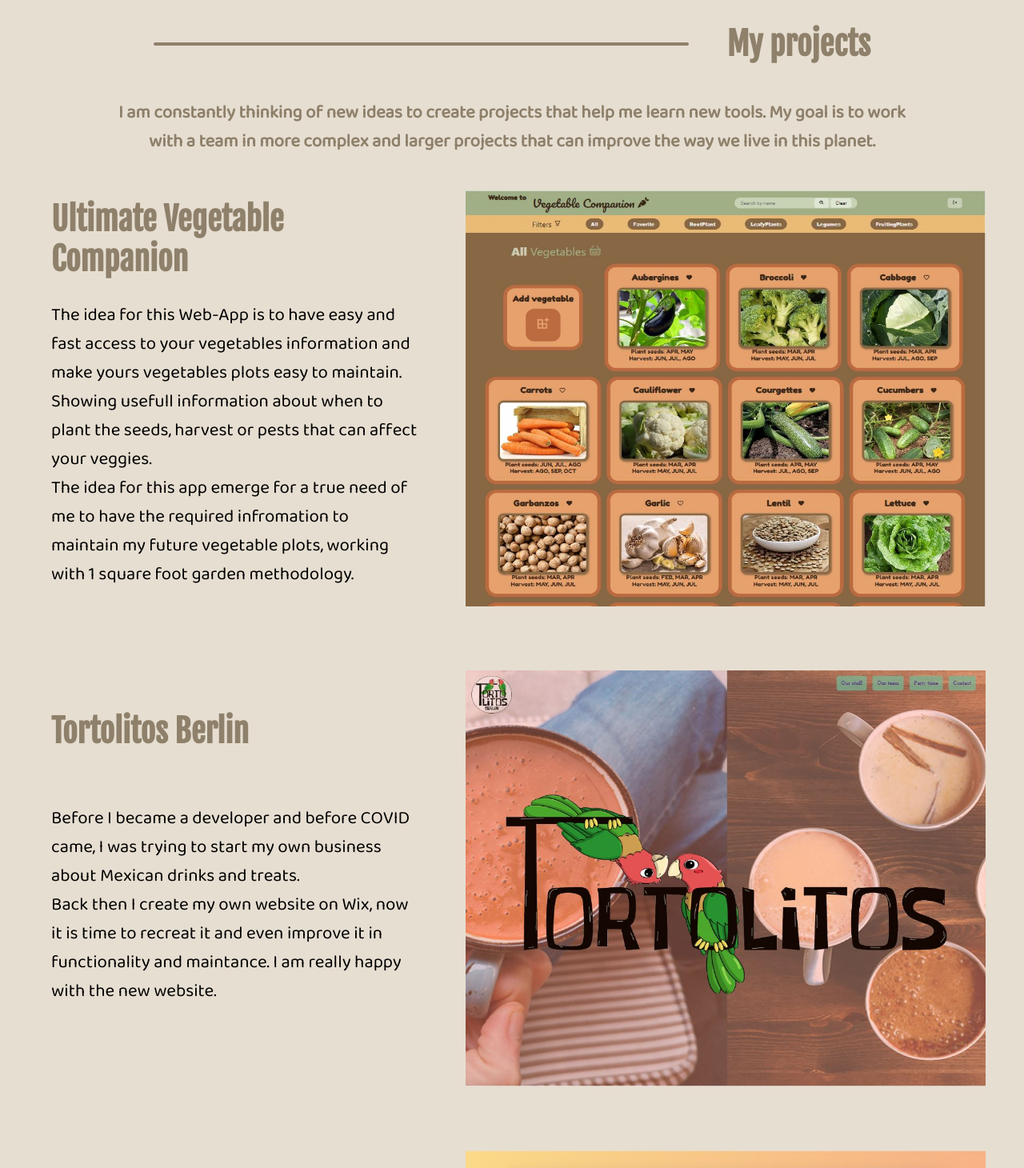
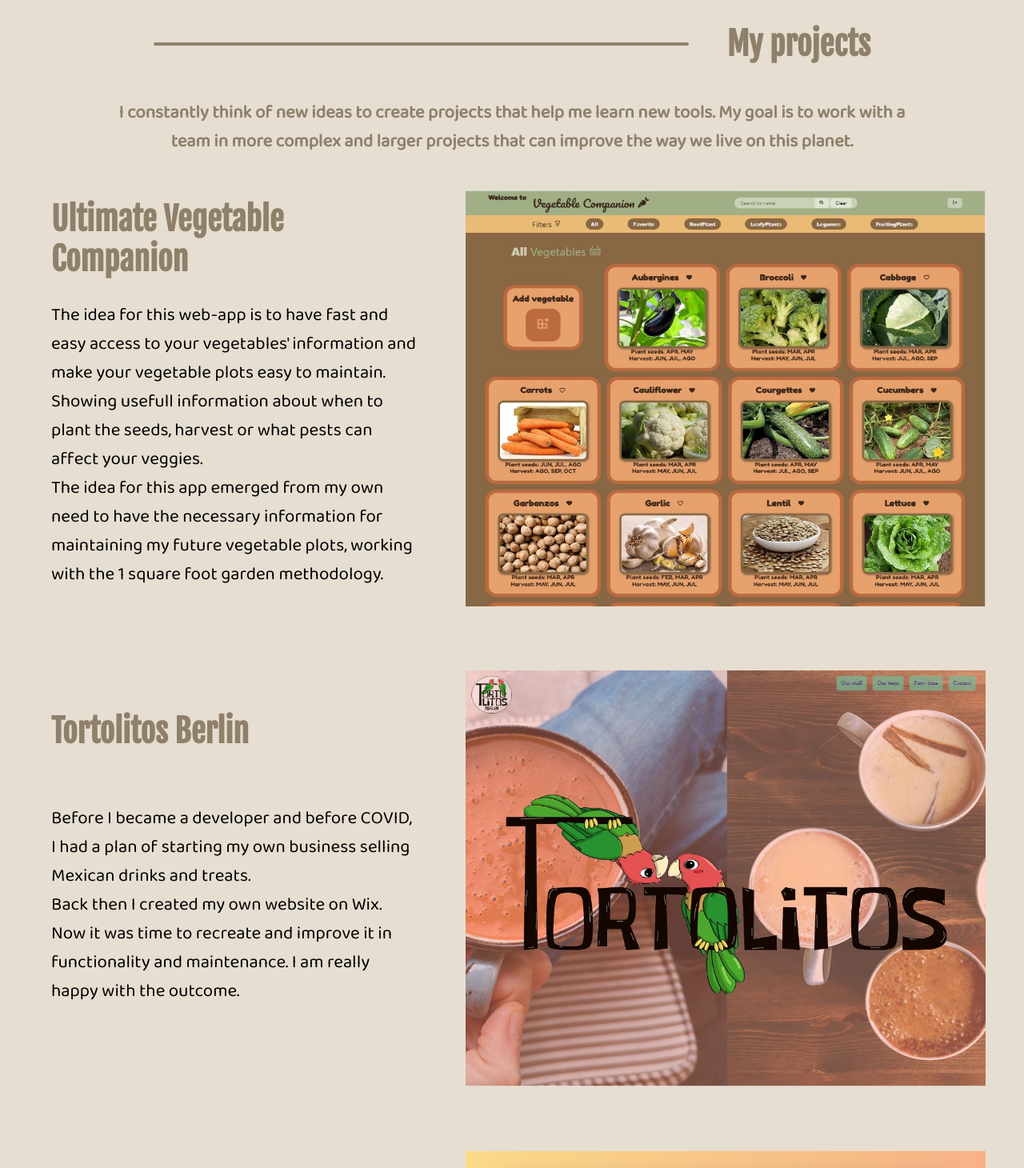
Before and after one commit to letsbehuman/jorge_rodriguez, a Next.js app: page / in a window 1280 px wide. Shown: the part 1170-2630 px from the top of the page at 80% size. Built offline with nearby package versions, Linux system fonts and the light colour scheme.

Commit message:
adding repo to projects

```diff
--- a/components/collaboration.js
+++ b/components/collaboration.js
@@ -16,7 +16,7 @@
       </div>
       <h4>
         {
-          ' I belive that we can help each others in many ways. If your project is trying to do well to others, do not hesitate to contact me and we will see a way to collaborate.'
+          ' I believe that we can help each other in many ways. If your project is trying to do good to others, do not hesitate to contact me and we will see how we can collaborate.'
         }
       </h4>
     </div>
--- a/components/contact.js
+++ b/components/contact.js
@@ -63,7 +63,10 @@
             </a>
           </h5>
           <h5>
-            <a href="cv.pdf" download="Jorge Rodriguez CV.pdf">
+            <a
+              href="Jorge_Rodriguey_resume.pdf"
+              download="Jorge Rodriguez CV.pdf"
+            >
               {'My resume'}
             </a>
           </h5>
--- a/components/projects.js
+++ b/components/projects.js
@@ -12,7 +12,7 @@
       </div>
       <p className={styles.myGoal}>
         {
-          'I am constantly thinking of new ideas to create projects that help me learn new tools. My goal is to work with a team in more complex and larger projects that can improve the way we live in this planet.'
+          'I constantly think of new ideas to create projects that help me learn new tools. My goal is to work with a team in more complex and larger projects that can improve the way we live on this planet.'
         }
       </p>
       <div>
--- a/utils/aboutContent.js
+++ b/utils/aboutContent.js
@@ -3,35 +3,35 @@
     id: 1,
     tabName: 'Being weird',
     header: 'How I see the world',
-    body: 'I think human kind are here to enhance the potential on the planet,    even tough all living things and the earth itself is capable of heal or maintain balance, with the abilities that only humans have, we could think ahead and help all creatures, and perhaps if it is not too presumptuous, improve the relationship between species,ecosystems and evolve together as a whole.',
+    body: 'I think human kind is here to enhance its potential on the planet. Eventough all living things and the earth itself is capable of healing and maintaining its balance, perhaps, if it is not too presumptuous, with the abilities that we as humans have we could even improve the relationship between species, ecosystems and evolve together as a whole.',
     tabStyle: 'beingWeird',
   },
   {
     id: 2,
     tabName: 'Sustainability',
     header: 'My actions',
-    body: 'Not too long ago, I started to be more aware of what I do, with whom  and for whom. Taking a moment to seeing the whole picture, give my the chance to decide which path is aligned with the world I want to live in. I feel more calm knowing where I am going and what am leaving behind for those to come.',
+    body: 'Not too long ago, I started to be more aware of what I do, with whom  and for whom. Taking a moment to seeing the whole picture, gives me the chance to decide which path is aligned with the world I want to live in. I feel more calm knowing where I am going and what I am leaving behind for those to come.',
     tabStyle: 'sustainability',
   },
   {
     id: 3,
     tabName: 'Hobbies',
     header: 'What I like to do?',
-    body: 'If you want to compete but not taking it TOO seriously, you can count on me, in almost any sport. Basketball is my favorite. Playing video games or board games I would be always up to it. Having existential talks or getting too deep in human behaviour is a normal eating conversation.',
+    body: 'If you want to compete but not taking it TOO seriously, you can count on me, in almost any sport. Basketball is my favorite. Playing video games or board games, I am always up for it. Having  talks about existential topics or getting deep into human behaviour is a normal dinner conversation.',
     tabStyle: 'hobbies',
   },
   {
     id: 4,
     tabName: 'Learning',
     header: 'What I want to keep doing?',
-    body: 'I don not remember a time when I kept the same routing for more that 2 years. Challenges and changes are always present in my life and I do not see it any other way. Improving or learning something new is "the salsa of my tacos", what makes my life worth living.',
+    body: 'I do not remember a time when I kept the same routine for more that 2 years. Challenges and changes are always present in my life and I do not see it any other way. Improving or learning something new is "the salsa to my tacos", what makes my life worth living.',
     tabStyle: 'learning',
   },
   {
     id: 5,
     tabName: 'Background',
     header: 'Where I came from?',
-    body: 'Born and raised in León, GTO. México. Initially I studied Industrial Design, with the goal of creating products that help real needs. But that industry is far more complex than I thought. Until I saw the potential of web and app development, where the only factory you need is your computer and the raw materials are data, available for every one. The industry is open and completely different, sharing knowledge, open source projects, free courses and tonts of tutorials are proof of it.',
+    body: 'Born and raised in León, GTO. México, I studied Industrial Design, with the goal of creating products that solve real needs.  When I saw the potential of web and app development I was hooked. With just a computer and your ideas you can create solutions for all sorts of enviromental and social challenges. This is why I am changing my career to be part of this unique community where sharing knowledge, collaborating on open source projects and providing free learning material are at its core.',
     tabStyle: 'background',
   },
 ];
--- a/utils/projectList.js
+++ b/utils/projectList.js
@@ -3,9 +3,9 @@
     id: 1,
     title: 'Ultimate Vegetable Companion',
     description1:
-      'The idea for this Web-App is to have easy and fast access to your vegetables information and make yours vegetables plots easy to maintain. Showing usefull information about when to plant the seeds, harvest or pests that can affect your veggies.',
+      "The idea for this web-app is to have fast and easy access to your vegetables' information and make your vegetable plots easy to maintain. Showing usefull information about when to plant the seeds, harvest or what pests can affect your veggies.",
     description2:
-      'The idea for this app emerge for a true need of me to have the required infromation to maintain my future vegetable plots, working with 1 square foot garden methodology.',
+      'The idea for this app emerged from my own need to have the necessary information for maintaining my future vegetable plots, working with the 1 square foot garden methodology.',
     img: '/assets/projects/vegetableCompanion.jpg',
     tools: ['React', 'Nodejs', 'useReducer', 'Postgresql'],
     demo: 'https://serene-axolotl-2c581b.netlify.app',
@@ -16,9 +16,9 @@
     id: 2,
     title: 'Tortolitos Berlin',
     description1:
-      'Before I became a developer and before COVID came, I was trying to start my own business about Mexican drinks and treats.',
+      'Before I became a developer and before COVID, I had a plan of starting my own business selling Mexican drinks and treats.',
     description2:
-      'Back then I create my own website on Wix, now it is time to recreat it and even improve it in functionality and maintance. I am really happy with the new website.',
+      'Back then I created my own website on Wix. Now it was time to recreate and improve it in functionality and maintenance. I am really happy with the outcome.',
     img: '/assets/projects/tortolitos.jpg',
     tools: ['React', 'Sass'],
     demo: 'https://playful-alfajores-0e8038.netlify.app/',
@@ -28,9 +28,9 @@
     id: 3,
     title: 'Forkify',
     description1:
-      'With this web-app you can search for delicious recepies by adding an ingredient on the serach bar, you will recive a bunch of recepies to choose from and you can modify the portions acording of how many people are you going to cook.',
+      'With this web-app you can search for delicious recipes by typing an ingredient on the search bar. You recieve a bunch of recipes to choose from and you can modify the portions according of how many people are you going to cook for.',
     description2:
-      'You can create your own favorite recipes list and create your own recipes to store safely your top dishes. This project was part of a Javascript Master course.',
+      'You can create your own favorite recipes list and create your own recipes to store safely your top dishes. This project was part of a JavaScript Master course.',
     img: '/assets/projects/forkify.jpg',
     tools: ['Javascript', 'MVC Architecture'],
     demo: 'https://regal-bienenstitch-57e346.netlify.app/#5ed6604691c37cdc054bd06e',
@@ -40,12 +40,12 @@
     id: 4,
     title: 'Face Recognition Brain',
     description1:
-      'This project works with Clarifi an easy learning AI platform to to detect faces from a picture that the user provided through an URL addres',
+      'This project works with Clarifi, an easy learning AI platform, to detect faces from a picture that the user provided through an URL address.',
     description2:
-      'After register you can start adding pictures and help the AI to improve their data base to create new cool projects. This project was part of a Full-stack course',
+      'Once you are logged in you can start adding pictures and help the AI to improve its database to create new cool projects. This project was part of a Full-Stack course.',
     img: '/assets/projects/faceRecognition.jpg',
     tools: ['React.Component', 'Nodejs', 'Postgresql', 'PostCSS'],
     demo: 'https://smart-brain-jorge.herokuapp.com/',
-    repo: '',
+    repo: 'https://github.com/letsbehuman/smart-brain',
   },
 ];
```
Also changed, not shown: 1 other file (tests, documents, lock files or other folders).
